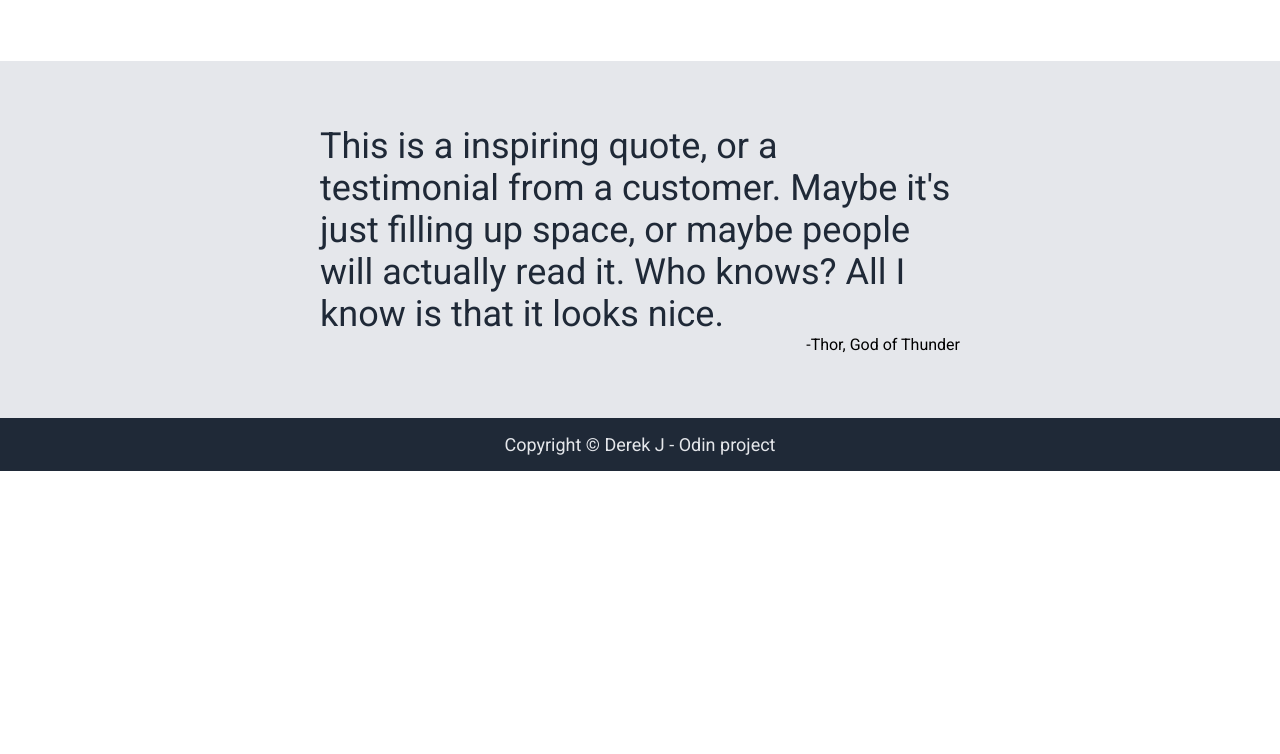
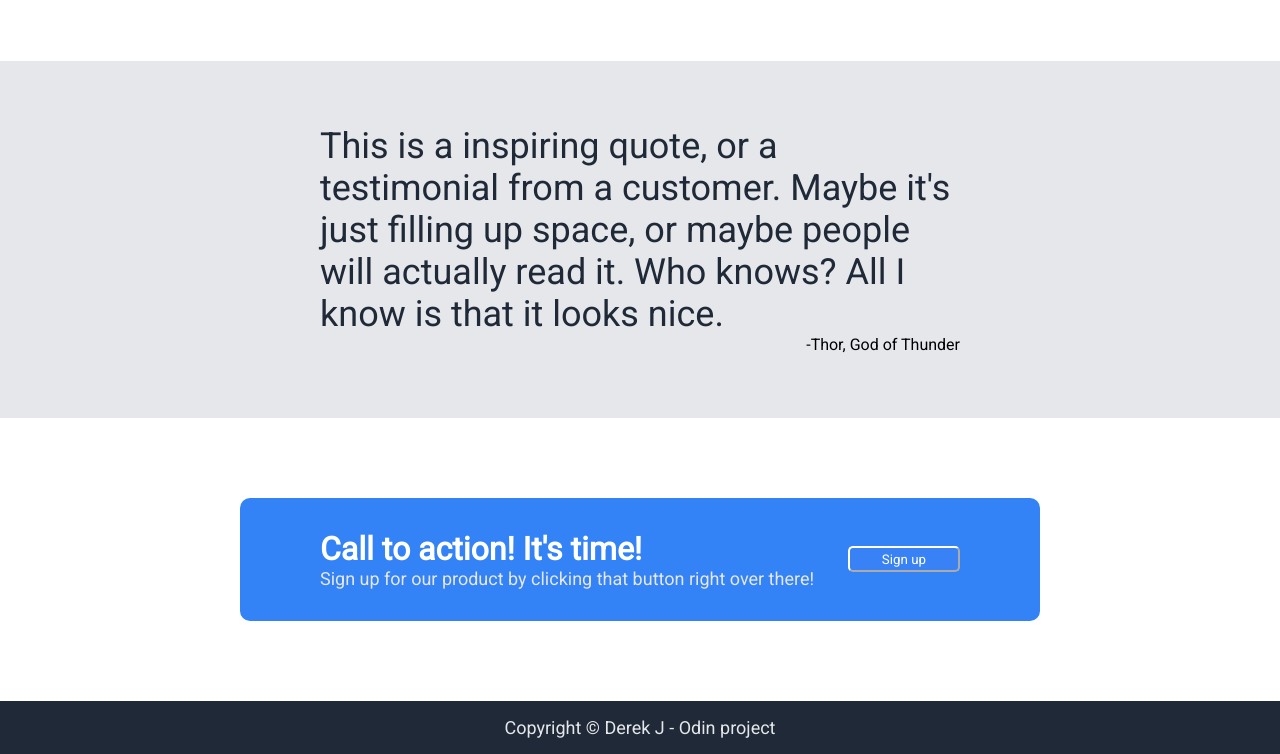
Before and after one commit to derekJ25/odin-project-practice, a plain HTML site: page mini-website-project/home.html in a window 1280 px wide. Shown: the part 742-1496 px from the top of the page. Before the commit the page ends 1213 px from the top, so only its background shows below. Drawn offline with Linux system fonts and the light colour scheme.

Commit message:
added action section

```diff
--- a/mini-website-project/home.html
+++ b/mini-website-project/home.html
@@ -79,6 +79,16 @@
       <p class="quote-author">-Thor, God of Thunder</p>
     </div>
 
+    <div class="action-panel">
+      <div class="action-container">
+        <h1>Call to action! It's time!</h1>
+        <p class="secondary-text">
+          Sign up for our product by clicking that button right over there!
+        </p>
+      </div>
+      <button class="signup-button">Sign up</button>
+    </div>
+
     <footer class="footer secondary-text">
       Copyright &copy; Derek J - Odin project
     </footer>
--- a/mini-website-project/styles/styles.css
+++ b/mini-website-project/styles/styles.css
@@ -111,6 +111,24 @@
   margin-left: auto;
 }
 
+.action-panel {
+  display: flex;
+  margin: 5rem 15rem;
+  padding: 2rem 5rem;
+  background-color: #3382f6;
+  border-radius: 10px;
+}
+
+.action-container {
+  color: white;
+}
+
+.action-panel button {
+  margin-left: auto;
+  align-self: center;
+  border-color: white;
+}
+
 .footer {
   text-align: center;
   padding: 16px 0;
```
